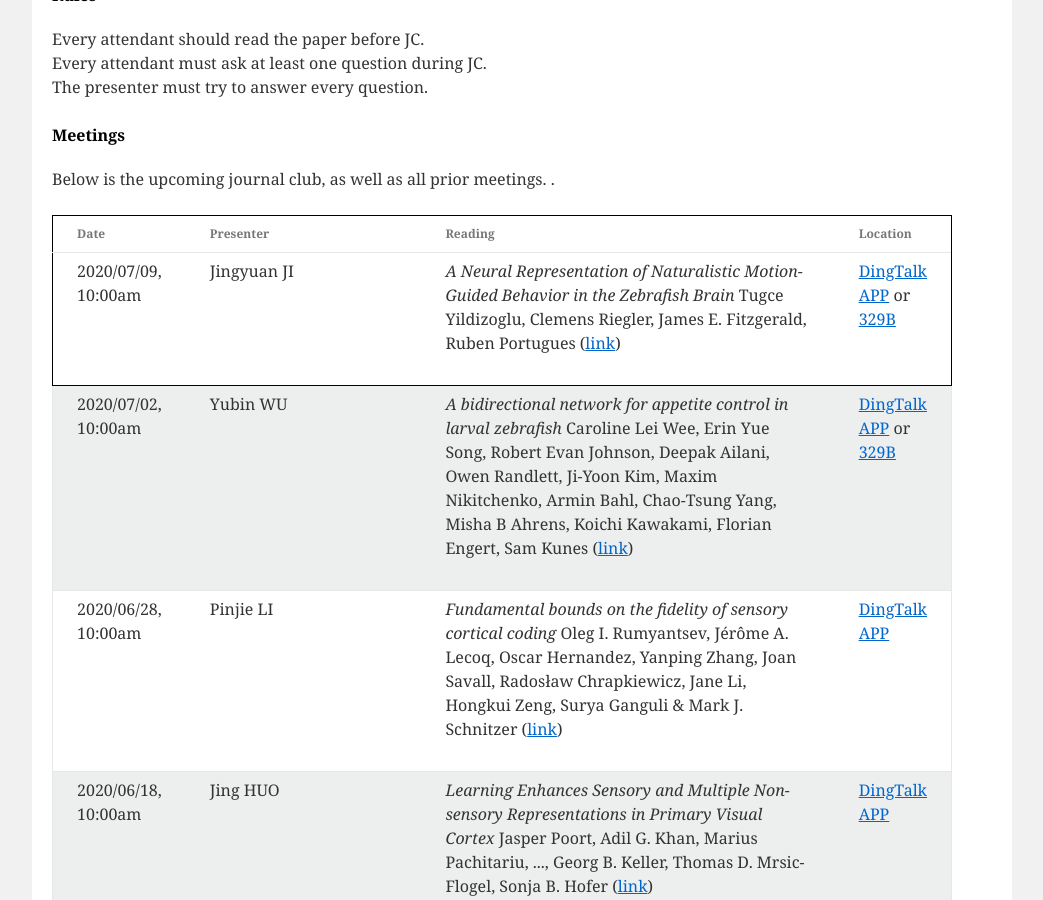
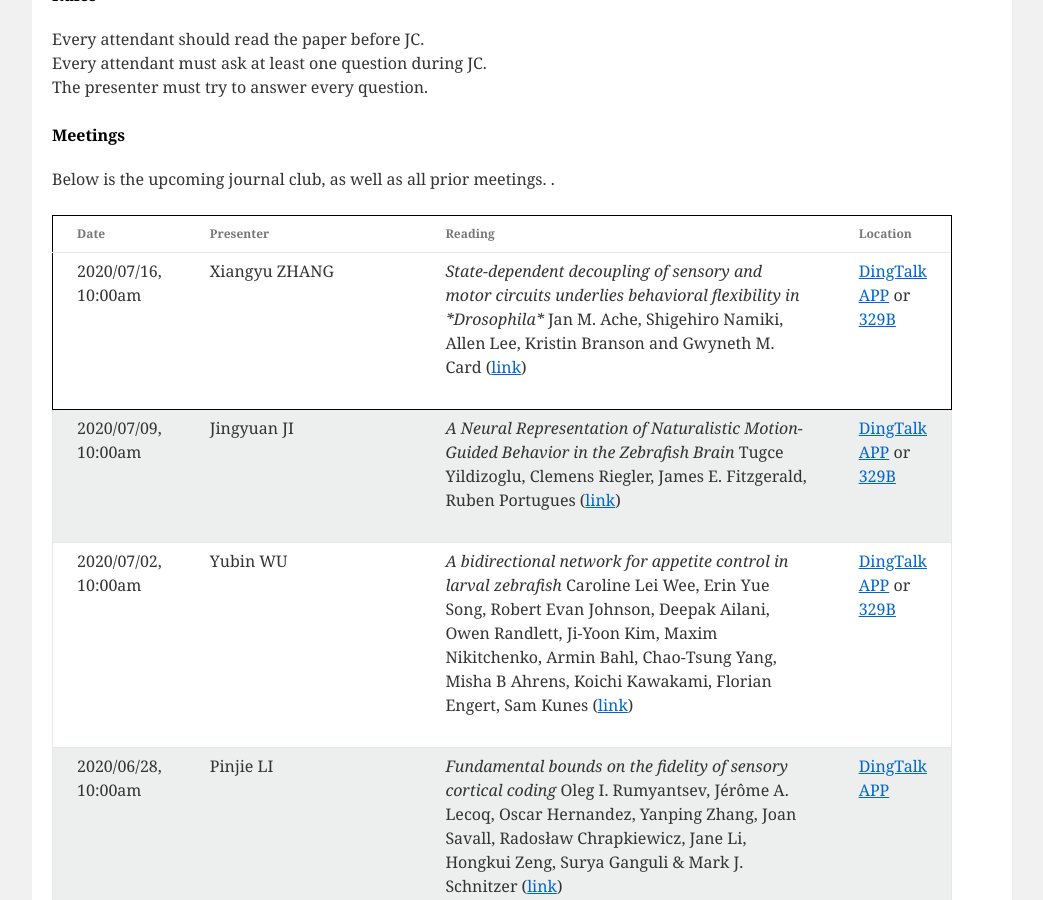
Before and after one commit to CNeuroUSTC/CNeuroUSTC.github.io, a Jekyll site: the page built from index.html, in a window 1280 px wide and 900 px high, scrolled down 879 px. Shown: the whole window, without its empty margins (118-1161 px from the left). Built offline with Jekyll 4.4.1, drawn with Linux system fonts in a browser that asks for light colours.

Commit message:
paper: "State-dependent decoupling of sensory and motor circuits underlies behavioral flexibility in *Drosophila*"   url: "https://www.nature.com/articles/s41593-019-0413-4#Sec2"   pdf: "None"   authors: "Jan M. Ache, Shigehiro Namiki, Allen Lee, Kristin Branson and Gwyneth M. Card"   location: <a href="https://github.com/CNeuroUSTC/CNeuroUSTC.github.io/blob/master/dt.jpeg">DingTalk APP</a> or <a href="https://map.baidu.com/search/%E4%B8%AD%E5%9B%BD%E7%A7%91%E5%AD%A6%E6%8A%80%E6%9C%AF%E5%A4%A7%E5%AD%A6(%E8%A5%BF%E6%A0%A1%E5%8C%BA)-%E7%94%9F%E5%91%BD%E7%A7%91%E5%AD%A6%E5%A4%A7%E6%A5%BC/@13054067.545,3720295.44,19z?querytype=s&da_src=shareurl&wd=%E4%B8%AD%E5%9B%BD%E7%A7%91%E5%AD%A6%E6%8A%80%E6%9C%AF%E5%A4%A7%E5%AD%A6(%E8%A5%BF%E6%A0%A1%E5%8C%BA)-%E7%94%9F%E5%91%BD%E7%A7%91%E5%AD%A6%E5%A4%A7%E6%A5%BC&c=127&src=0&wd2=%E5%90%88%E8%82%A5%E5%B8%82%E8%9C%80%E5%B1%B1%E5%8C%BA&pn=0&sug=1&l=13&b=(13043472.77821802,3712418.4285550946;13063946.357629184,3730135.2423363887)&from=webmap&biz_forward=%7B%22scaler%22:2,%22styles%22:%22pl%22%7D&sug_forward=f2f7c92a9921ecdbb54f5426&device_ratio=2">329B</a>

```diff
--- a/_data/meeting_info.yml
+++ b/_data/meeting_info.yml
@@ -1,3 +1,11 @@
+- presenter: Xiangyu ZHANG
+  date: 2020/07/16, 10:00am
+  paper: "State-dependent decoupling of sensory and motor circuits underlies behavioral flexibility in *Drosophila*"
+  url: "https://www.nature.com/articles/s41593-019-0413-4#Sec2"
+  pdf: "None"
+  authors: "Jan M. Ache, Shigehiro Namiki, Allen Lee, Kristin Branson and Gwyneth M. Card"
+  location: <a href="https://github.com/CNeuroUSTC/CNeuroUSTC.github.io/blob/master/dt.jpeg">DingTalk APP</a> or <a href="https://map.baidu.com/search/%E4%B8%AD%E5%9B%BD%E7%A7%91%E5%AD%A6%E6%8A%80%E6%9C%AF%E5%A4%A7%E5%AD%A6(%E8%A5%BF%E6%A0%A1%E5%8C%BA)-%E7%94%9F%E5%91%BD%E7%A7%91%E5%AD%A6%E5%A4%A7%E6%A5%BC/@13054067.545,3720295.44,19z?querytype=s&da_src=shareurl&wd=%E4%B8%AD%E5%9B%BD%E7%A7%91%E5%AD%A6%E6%8A%80%E6%9C%AF%E5%A4%A7%E5%AD%A6(%E8%A5%BF%E6%A0%A1%E5%8C%BA)-%E7%94%9F%E5%91%BD%E7%A7%91%E5%AD%A6%E5%A4%A7%E6%A5%BC&c=127&src=0&wd2=%E5%90%88%E8%82%A5%E5%B8%82%E8%9C%80%E5%B1%B1%E5%8C%BA&pn=0&sug=1&l=13&b=(13043472.77821802,3712418.4285550946;13063946.357629184,3730135.2423363887)&from=webmap&biz_forward=%7B%22scaler%22:2,%22styles%22:%22pl%22%7D&sug_forward=f2f7c92a9921ecdbb54f5426&device_ratio=2">329B</a>
+
 - presenter: Jingyuan JI
   date: 2020/07/09, 10:00am
   paper: "A Neural Representation of Naturalistic Motion-Guided Behavior in the Zebrafish Brain"
```
